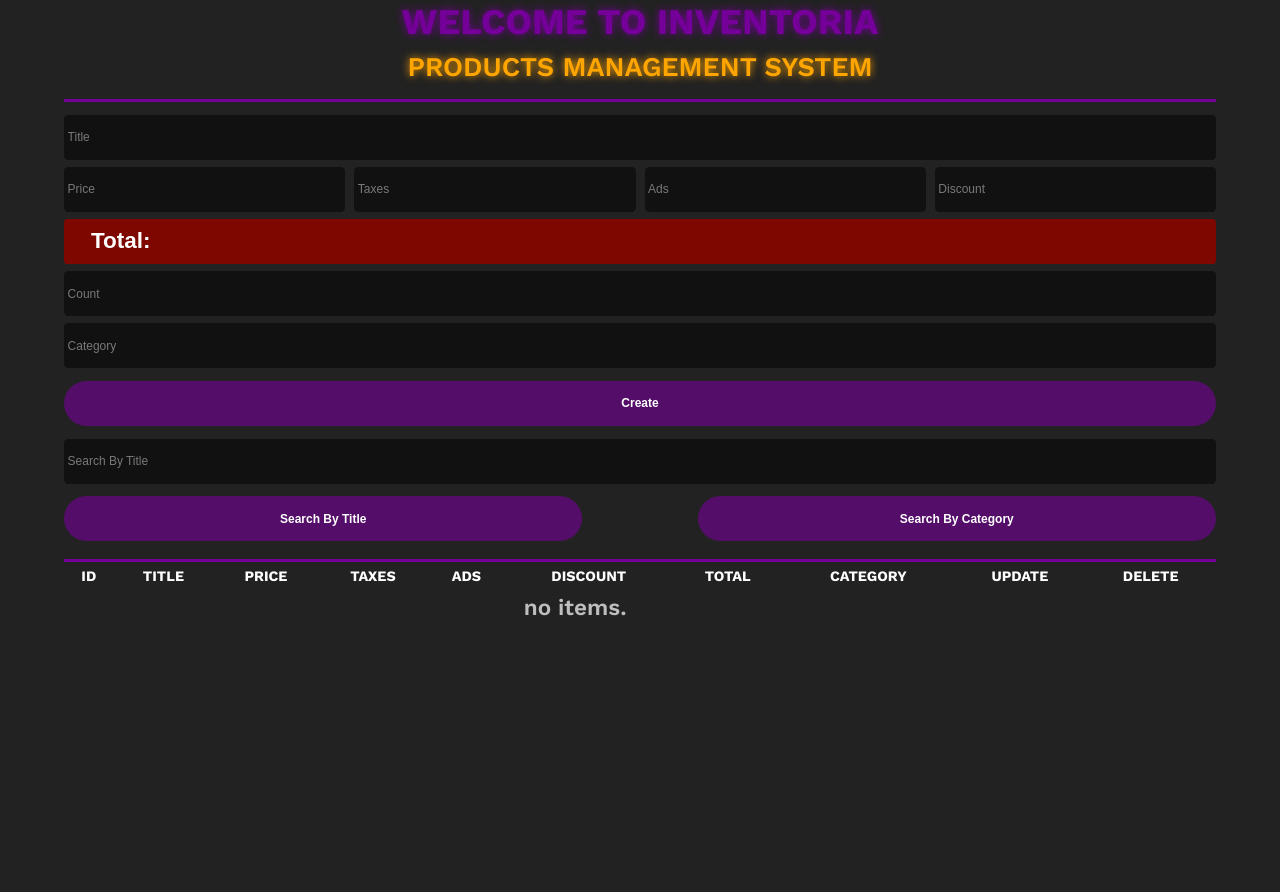
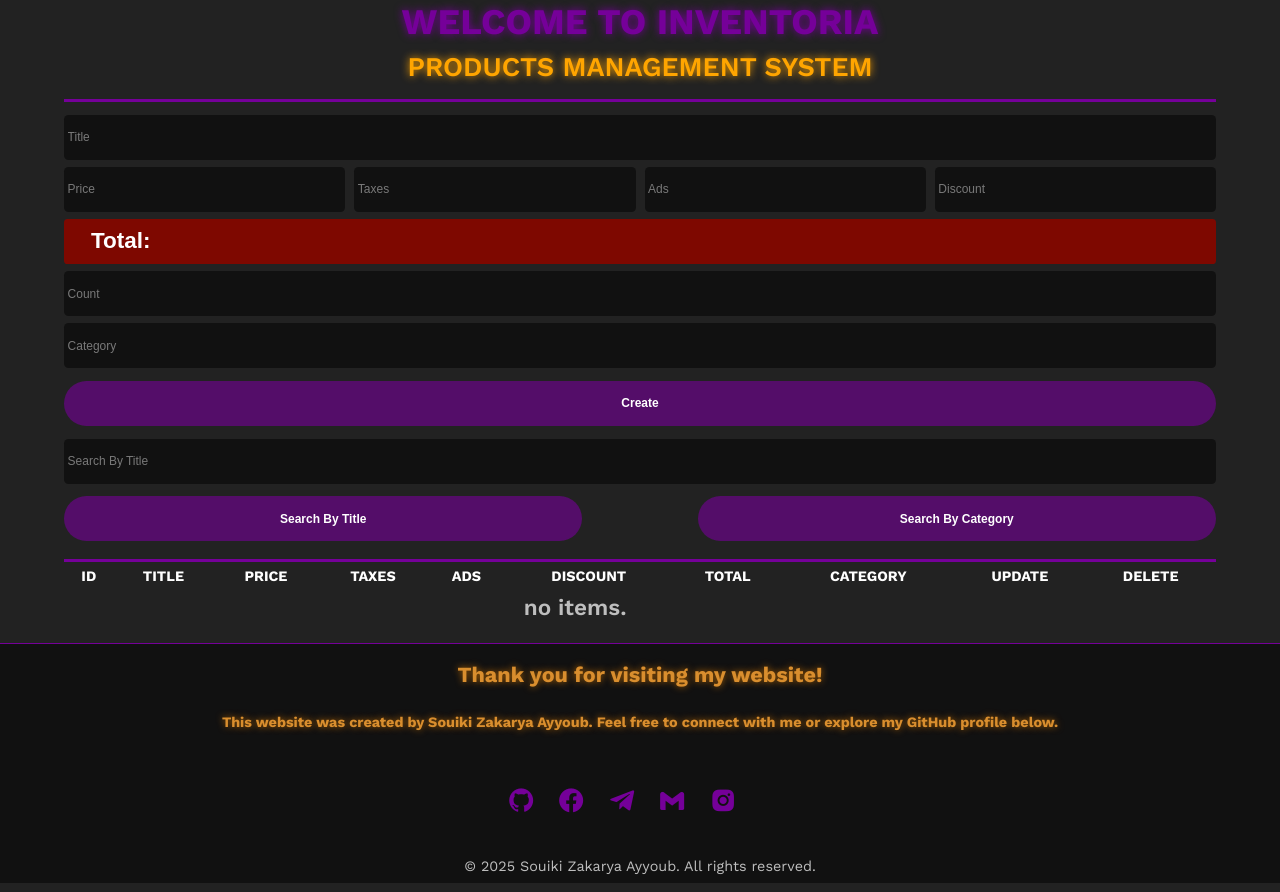
Before and after one commit to SK-AYYOUB/Inventoria, a plain HTML site: page index.html in a window 1280 px wide. Before the commit the page ends 800 px from the top, so only its background shows below. Drawn offline with nearby package versions, Linux system fonts and the light colour scheme.

Commit message:
Add files via upload

```diff
--- a/index.html
+++ b/index.html
@@ -66,15 +66,21 @@
         </div>
     </div>
 
-    <!-- <div class="footer">
+    <div class="footer">
         <h2>Thank you for visiting my website!</h2>
+        <h4>This website was created by Souiki Zakarya Ayyoub. Feel free to connect with me or explore my GitHub profile below.</h4>
+
         <div class="sci">
-            <a href=""></a>
-            <a href=""></a>
-            <a href=""></a>
-            <a href=""></a>
+            <a href="https://github.com/SK-AYYOUB" target="_blank" title="GitHub"><i class='bx bxl-github'></i></a>
+            <a href="https://www.facebook.com/zakarya.ayyoub.sk?locale=fr_FR" target="_blank" title="Facebook"><i class='bx bxl-facebook-circle'></i></a>
+            <a href="https://web.telegram.org/a/" target="_blank" title="Telegram"><i class='bx bxl-telegram'></i></a>
+            <a href="mailto:zakarya.ayyoub.souiki@gmail.com" title="zakarya.ayyoub.souiki@gmail.com"><i class='bx bxl-gmail'></i></a>
+            <a href="https://www.instagram.com/souiki_zakaria_ayoub/" target="_blank"><i class='bx bxl-instagram-alt'></i></a>
         </div>
-    </div> -->
+
+        <p>&copy; 2025 Souiki Zakarya Ayyoub. All rights reserved.</p>
+    </div>
+
 
     <div>
 
@@ -115,6 +121,8 @@
         </div>
     </div>
 
+    <button id="goTop" class="hide"><i class='bx bx-up-arrow-alt' ></i></button>
+
     <script src="js/main.js"></script>
 </body>
 
--- a/js/main.js
+++ b/js/main.js
@@ -2,7 +2,7 @@
 let container = document.getElementById("container");
 let switching = document.getElementById("switch");
 let deleted = document.getElementById("deleted");
-let allDeleted = document.getElementById("allDeleted")
+let allDeleted = document.getElementById("allDeleted");
 let updated = document.getElementById("updated");
 let switching_content = document.getElementById("switching_content");
 let wrong = document.getElementById("wrong");
@@ -19,7 +19,8 @@ let search = document.getElementById("search")
 let tbody = document.getElementById("tbody");
 let deleteAll = document.getElementById("deleteAll");
 let empty = document.getElementById("empty");
-let created = document.getElementById("created")
+let created = document.getElementById("created");
+let goTop = document.getElementById("goTop");
 //!global variables
 let mode = "create";
 let val = '';
@@ -242,3 +243,20 @@ document.querySelectorAll("button#ok").forEach(button => {
         container.classList.remove("blur");
     };
 })
+
+onscroll = function(){
+    if(this.scrollY > 20){
+        goTop.classList.remove("hide");
+    }
+    else {
+        goTop.classList.add("hide");
+    }
+}
+
+goTop.onclick = function(){
+    scroll({
+        top: 0,
+        left: 0,
+        behavior: "smooth"
+    });
+}
--- a/stylesheet/main.css
+++ b/stylesheet/main.css
@@ -10,6 +10,7 @@ body {
     color: white;
     font-family: "Work Sans", sans-serif;
     zoom: 90%;
+    overflow-x: hidden;
 }
 
 .hide {
@@ -309,3 +310,121 @@ button#deleteAll:hover {
     background-color: #b40c00;
     box-shadow: 0 0 10px #b40c00;
 }
+
+div.footer {
+    position: relative;
+    margin: 10px 0px 0px;
+    padding: 10px;
+    width: 100%;
+    background-color: #111;
+    border-top: 2px solid #750099;
+}
+
+div.footer h2 {
+    margin-top: 10px;
+    text-align: center;
+    animation: flash 1s infinite alternate;
+    transition: .5s;
+    -webkit-transition: .5s;
+    -moz-transition: .5s;
+    -ms-transition: .5s;
+    -o-transition: .5s;
+    -webkit-animation: flash 1s infinite alternate;
+}
+
+div.footer h4 {
+    width: 70%;
+    margin: 30px auto auto;
+    text-align: center;
+    animation: flash 1s infinite alternate;
+    transition: .5s;
+    -webkit-transition: .5s;
+    -moz-transition: .5s;
+    -ms-transition: .5s;
+    -o-transition: .5s;
+    -webkit-animation: flash 1s infinite alternate;
+}
+
+@keyframes flash {
+    to{
+        color: #d17600;
+        text-shadow: 0 0 10px #d17600;
+    }
+}
+
+div.footer p {
+    color: #bebebe;
+    text-align: center;
+    transition: .5s;
+    -webkit-transition: .5s;
+    -moz-transition: .5s;
+    -ms-transition: .5s;
+    -o-transition: .5s;
+    position: absolute;
+    bottom: 10px;
+    left: 50%;
+    transform: translateX(-50%);
+    -webkit-transform: translateX(-50%);
+    -moz-transform: translateX(-50%);
+    -ms-transform: translateX(-50%);
+    -o-transform: translateX(-50%);
+}
+
+div.footer p:hover{
+    text-shadow: 0 0 10px #bebebe;
+}
+
+div.footer i {
+    color: #750099;
+    transform: scale(2);
+    margin-right: 40px;
+    -webkit-transform: scale(2);
+    -moz-transform: scale(2);
+    -ms-transform: scale(2);
+    -o-transform: scale(2);
+    transition: .5s;
+    -webkit-transition: .5s;
+    -moz-transition: .5s;
+    -ms-transition: .5s;
+    -o-transition: .5s;
+}
+
+div.footer i:hover {
+    text-shadow: 0 0 10px #0059ff;
+    color: #0059ff;
+}
+
+div.sci {
+    margin: -20px;
+    height: 200px;
+    display: flex;
+    flex-wrap: wrap;
+    justify-content: center;
+    align-items: center;
+}
+
+button#goTop {
+    position: fixed;
+    background-color: orange;
+    right: 10px;
+    bottom: 10px;
+    width: 60px;
+    height: 60px;
+    border-radius: 50%;
+    -webkit-border-radius: 50%;
+    -moz-border-radius: 50%;
+    -ms-border-radius: 50%;
+    -o-border-radius: 50%;
+}
+
+button#goTop:hover {
+    box-shadow: 0 0 10px orange;
+}
+
+button#goTop i {
+    transform: scale(2);
+    -webkit-transform: scale(2);
+    -moz-transform: scale(2);
+    -ms-transform: scale(2);
+    -o-transform: scale(2);
+}
```
